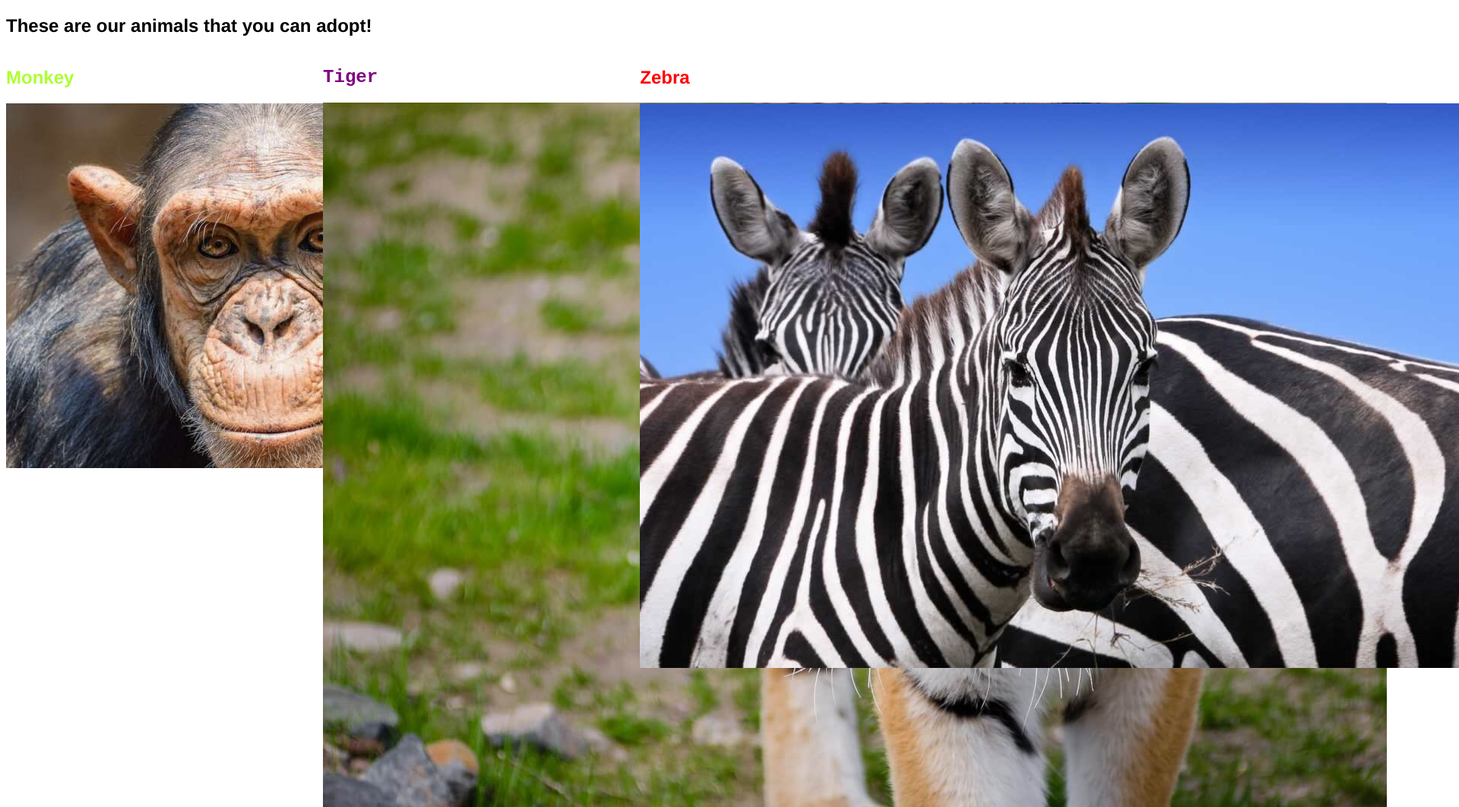
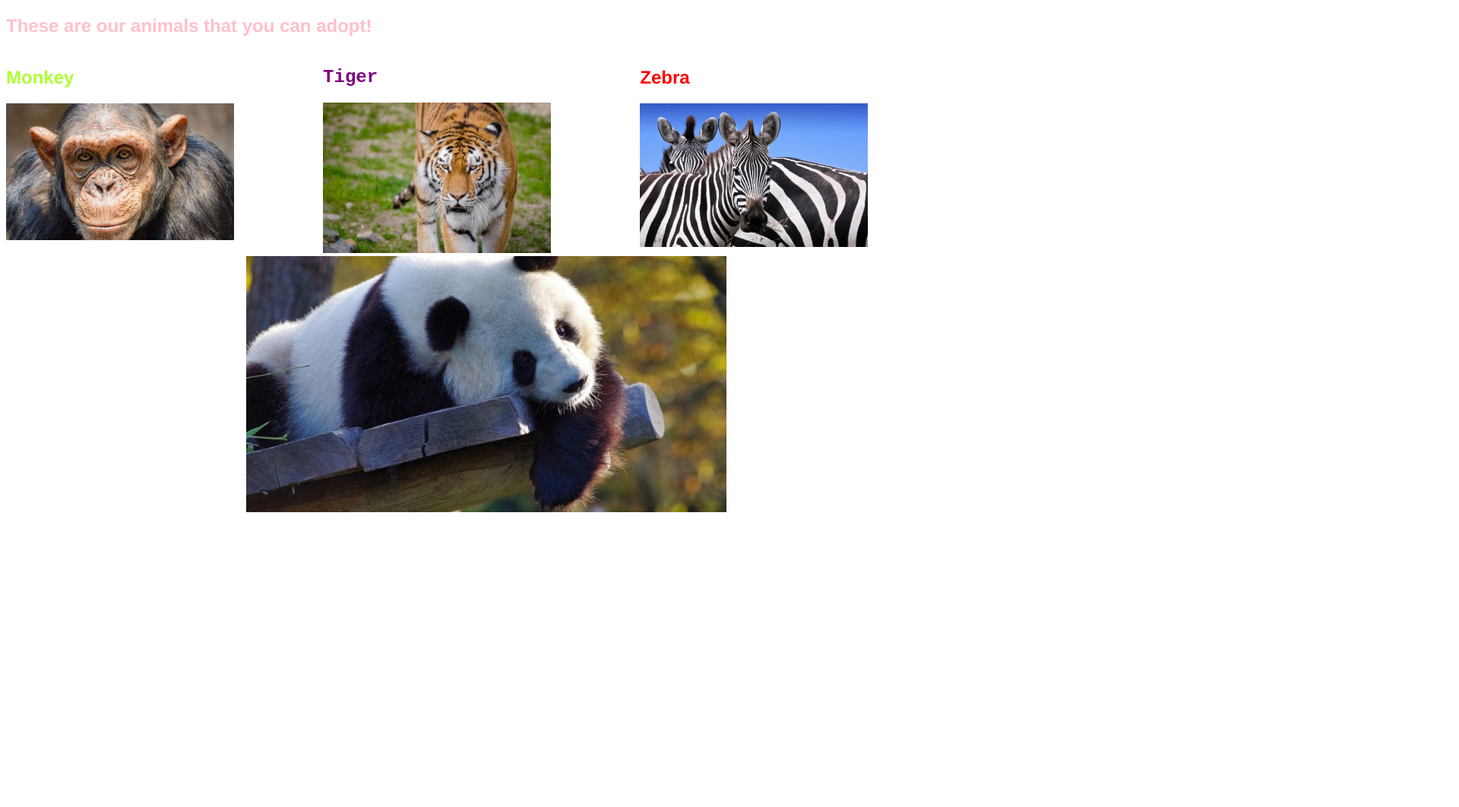
Before and after one commit to hagoodwi92/animalShelter, a plain HTML site: page index.html in a window 1280 px wide. Shown: the top 1062 px of the page at 76% size, 1920 px wide, since content can reach past the window. After the commit the page ends 800 px from the top, so only its background shows below. Drawn offline with Linux system fonts and the light colour scheme.

Commit message:
added third picture and centered-img class
Co-authored-by:Alex Goodwin <hagoodwi@gmail.com>
Co-authored-by:Joseph Nilles <jbnilles24@gmail.com>

```diff
--- a/css/style.css
+++ b/css/style.css
@@ -28,3 +28,16 @@
 body{
   font-family: 'Franklin Gothic Medium', 'Arial Narrow', Arial, sans-serif;
 }
+
+h2{
+  color: pink;
+}
+img{
+  width: 300px;
+}
+.centered-image{
+  width: 50%;
+  height: auto;
+  margin: auto;
+  display: block;
+}
--- a/index.html
+++ b/index.html
@@ -20,6 +20,6 @@
     <h2>Zebra</h2>
     <img src="img/Zebra.jpg" alt="picture of a zebra">
   </div>
-
+<img src="img/panda.jpg" class="centered-image" alt="picture of a panda">
 </body>
 </html>
```
Also changed, not shown: img/panda.jpg (added).
